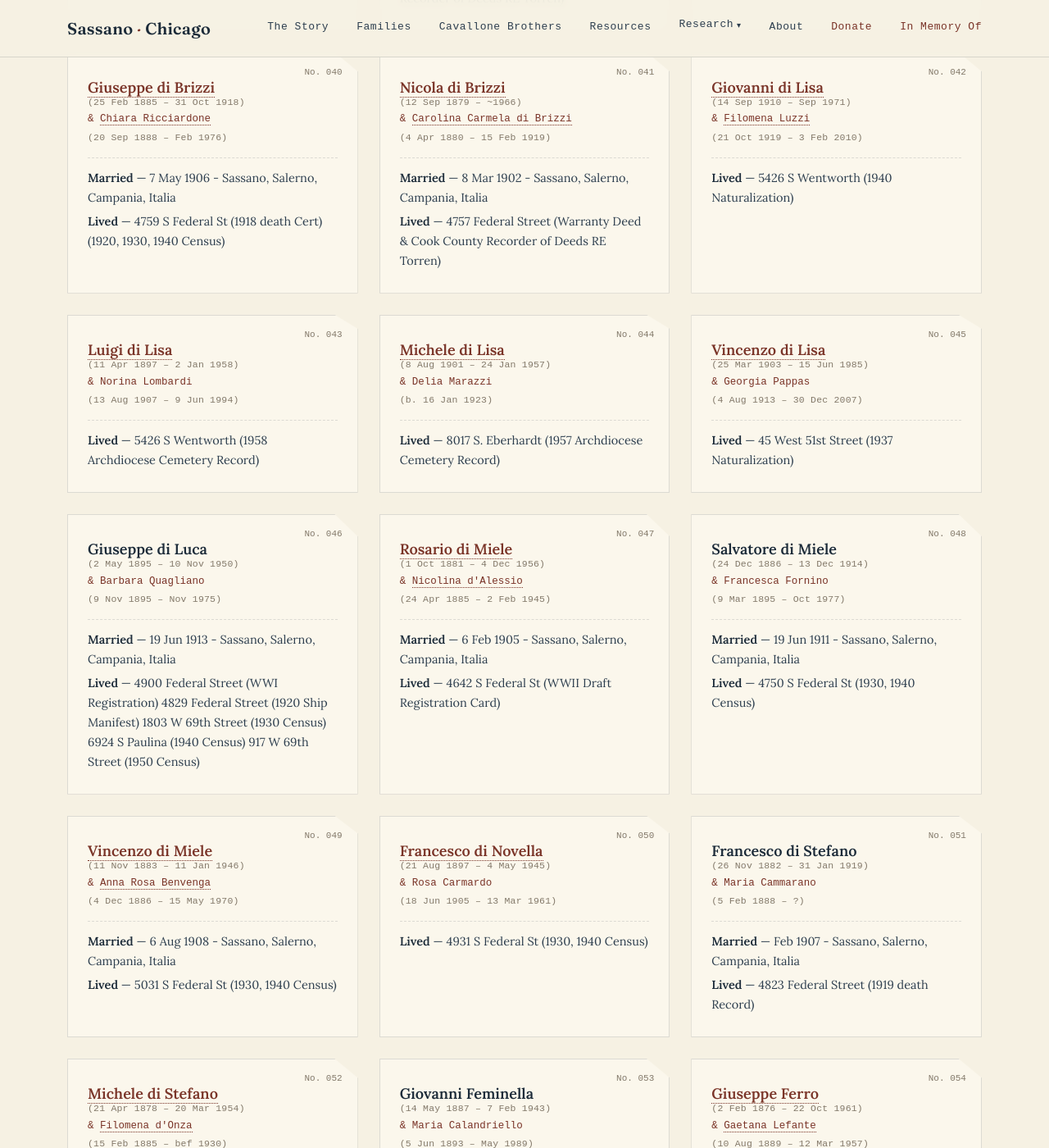
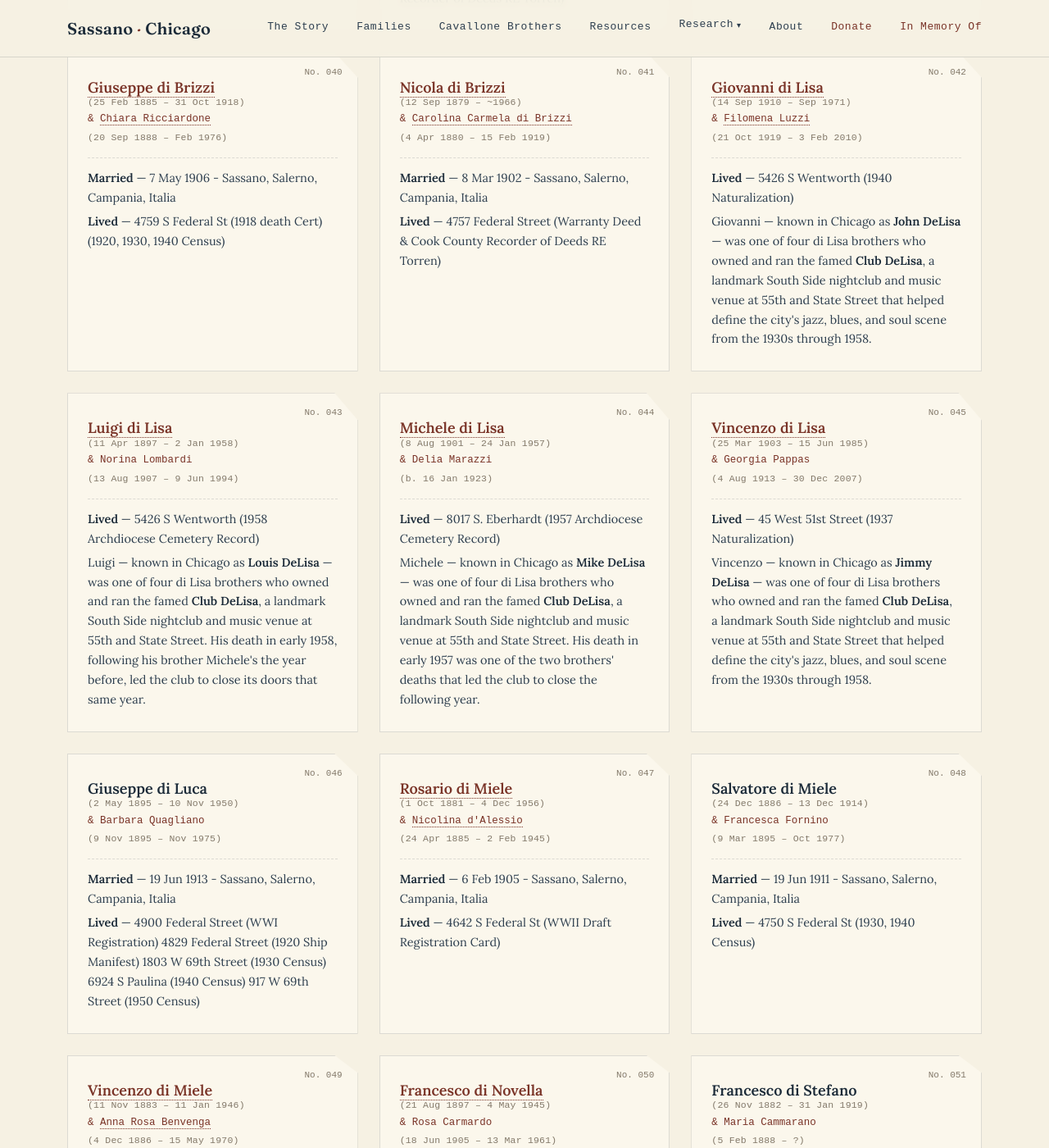
Before and after one commit to johncavallone/sassanochicago, a Jekyll site: the page built from families.html, in a window 1280 px wide and 1400 px high, scrolled down 4784 px. Shown: the whole window at 82% size. Built offline with Jekyll 4.4.1, drawn with Linux system fonts in a browser that asks for light colours; some web fonts are replaced.

Commit message:
Add files via upload

```diff
--- a/families.html
+++ b/families.html
@@ -392,6 +392,7 @@ description: >-
         <div class="dates">&amp; <a href="https://drive.google.com/file/d/10ancBZdvB-NC7rsE2x9pbYSHLy2irylz/view?usp=sharing" target="_blank" rel="noopener" style="color:var(--brick); text-decoration:none; border-bottom:1px dotted var(--brick);">Filomena Luzzi</a> <span class="life-dates">(21 Oct 1919 – 3 Feb 2010)</span></div>
         <div class="meta">
           <div><b>Lived</b> — 5426 S Wentworth (1940 Naturalization)</div>
+          <div>Giovanni — known in Chicago as <b>John DeLisa</b> — was one of four di Lisa brothers who owned and ran the famed <b>Club DeLisa</b>, a landmark South Side nightclub and music venue at 55th and State Street that helped define the city's jazz, blues, and soul scene from the 1930s through 1958.</div>
         </div>
       </div>
       <div class="ledger-card">
@@ -400,6 +401,7 @@ description: >-
         <div class="dates">&amp; Norina Lombardi <span class="life-dates">(13 Aug 1907 – 9 Jun 1994)</span></div>
         <div class="meta">
           <div><b>Lived</b> — 5426 S Wentworth (1958 Archdiocese Cemetery Record)</div>
+          <div>Luigi — known in Chicago as <b>Louis DeLisa</b> — was one of four di Lisa brothers who owned and ran the famed <b>Club DeLisa</b>, a landmark South Side nightclub and music venue at 55th and State Street. His death in early 1958, following his brother Michele's the year before, led the club to close its doors that same year.</div>
         </div>
       </div>
       <div class="ledger-card">
@@ -408,6 +410,7 @@ description: >-
         <div class="dates">&amp; Delia Marazzi <span class="life-dates">(b. 16 Jan 1923)</span></div>
         <div class="meta">
           <div><b>Lived</b> — 8017 S. Eberhardt (1957 Archdiocese Cemetery Record)</div>
+          <div>Michele — known in Chicago as <b>Mike DeLisa</b> — was one of four di Lisa brothers who owned and ran the famed <b>Club DeLisa</b>, a landmark South Side nightclub and music venue at 55th and State Street. His death in early 1957 was one of the two brothers' deaths that led the club to close the following year.</div>
         </div>
       </div>
       <div class="ledger-card">
@@ -416,6 +419,7 @@ description: >-
         <div class="dates">&amp; Georgia Pappas <span class="life-dates">(4 Aug 1913 – 30 Dec 2007)</span></div>
         <div class="meta">
           <div><b>Lived</b> — 45 West 51st Street (1937 Naturalization)</div>
+          <div>Vincenzo — known in Chicago as <b>Jimmy DeLisa</b> — was one of four di Lisa brothers who owned and ran the famed <b>Club DeLisa</b>, a landmark South Side nightclub and music venue at 55th and State Street that helped define the city's jazz, blues, and soul scene from the 1930s through 1958.</div>
         </div>
       </div>
       <div class="ledger-card">
```
